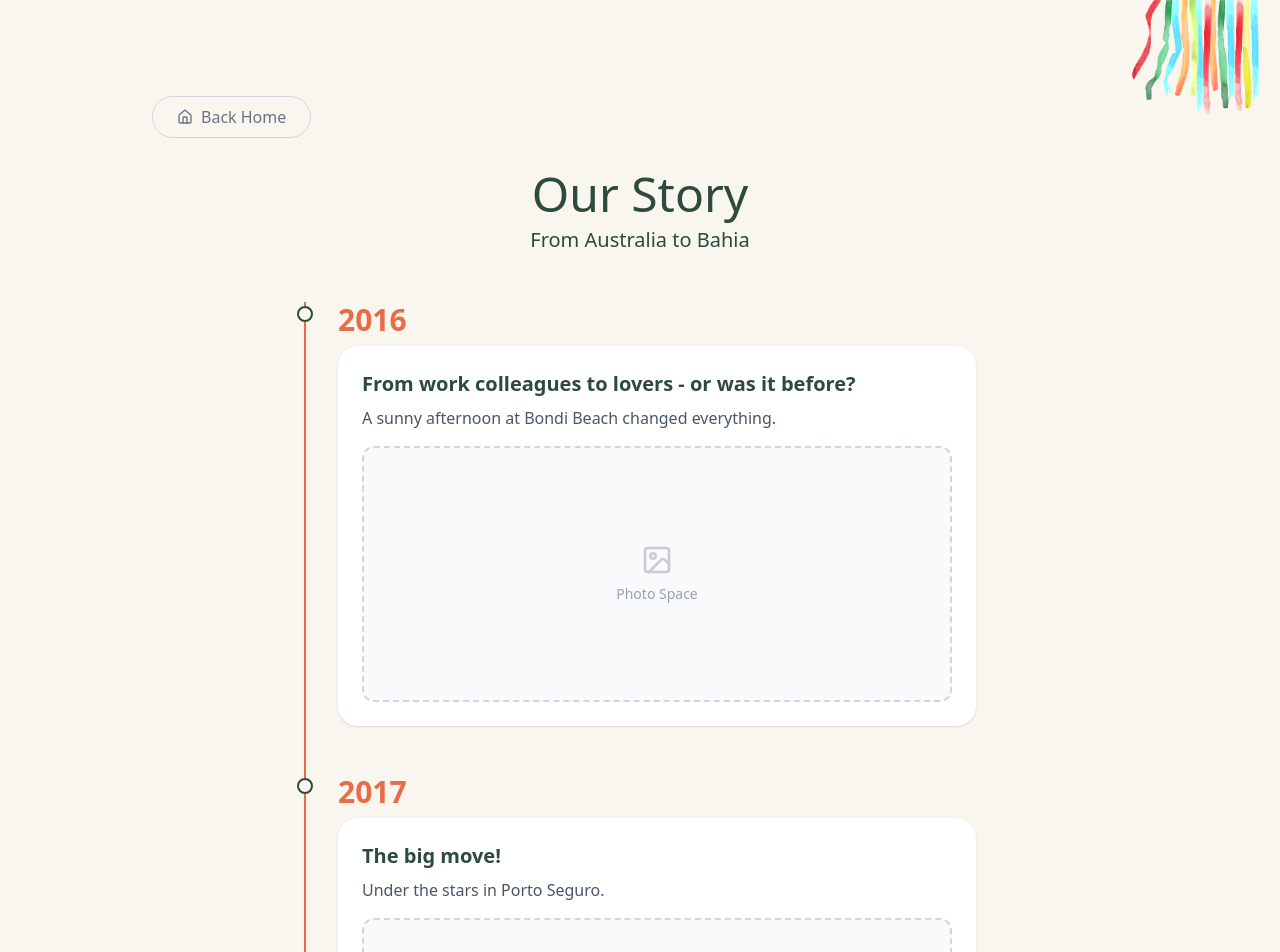
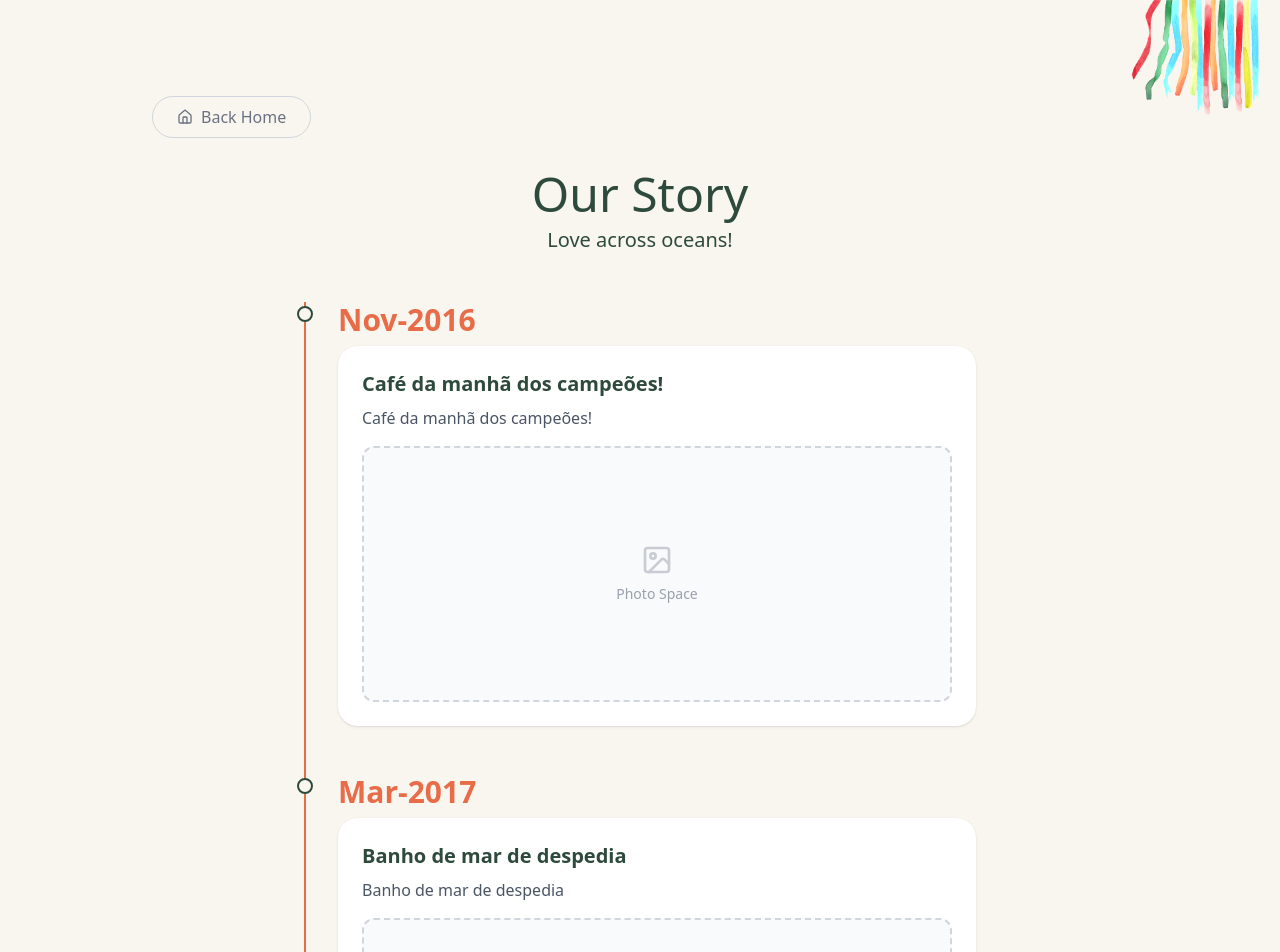
Before and after one commit to pnametala/wedding-gemini, a React (Vite) app: page /story in a window 1280 px wide. Shown: the top 952 px of the page. Built offline with nearby package versions, Linux system fonts and the light colour scheme.

Commit message:
timeline to use locale file

```diff
--- a/src/locales/locale.js
+++ b/src/locales/locale.js
@@ -4,7 +4,7 @@ export const CONTENT = {
         subtitle: "Porto Seguro - Bahia - Brazil",
         date: "19th September 2026",
         nav: {
-            story: { title: "Our Story", sub: "From Australia to Bahia" },
+            story: { title: "Our Story", sub: "Love across oceans!" },
             stay: { title: "Where to Stay", sub: "Hotels & Map" },
             dress: { title: "Dress Code", sub: "Tropical Formal" },
             faq: { title: "FAQ", sub: "Questions & Answers" },
@@ -57,7 +57,18 @@ export const CONTENT = {
             btn: "Ask Gemini",
             loading: "Consulting the locals...",
             intro: "Need a tip for Trancoso or Porto Seguro? Ask our AI expert!"
-        }
+        },
+        story: [
+            { year: "Nov-2016", title: "Café da manhã dos campeões!", desc: "Encontre-nos na praia para relaxar depois."},
+            { year: "Mar-2017", title: "Banho de mar de despedia", desc: "Encontre-nos na praia para curtir um ultimo dia do mar quentinho da Bahia."},
+            { year: "Mar-2017", title: "Banho de mar de despedia", desc: "Encontre-nos na praia para curtir um ultimo dia do mar quentinho da Bahia."},
+            { year: "Mar-2017", title: "Banho de mar de despedia", desc: "Encontre-nos na praia para curtir um ultimo dia do mar quentinho da Bahia."},
+            { year: "Mar-2017", title: "Banho de mar de despedia", desc: "Encontre-nos na praia para curtir um ultimo dia do mar quentinho da Bahia."},
+            { year: "Mar-2017", title: "Banho de mar de despedia", desc: "Encontre-nos na praia para curtir um ultimo dia do mar quentinho da Bahia."},
+            { year: "Mar-2017", title: "Banho de mar de despedia", desc: "Encontre-nos na praia para curtir um ultimo dia do mar quentinho da Bahia."},
+            { year: "Mar-2017", title: "Banho de mar de despedia", desc: "Encontre-nos na praia para curtir um ultimo dia do mar quentinho da Bahia."},
+            { year: "Mar-2017", title: "Banho de mar de despedia", desc: "Encontre-nos na praia para curtir um ultimo dia do mar quentinho da Bahia."}
+        ]
     },
     pt: {
         rsvp_btn: "Confirmar Presença",
@@ -120,6 +131,19 @@ export const CONTENT = {
             btn: "Perguntar Gemini",
             loading: "Consultando os locais...",
             intro: "Precisa de uma dica sobre Trancoso ou Porto Seguro? Pergunte à nossa IA!"
-        }
+        },
+        story: [
+            { year: "2016", title: "Quem precisa de tinder quando se tem a porta da rua?", desc: "Quem diria que um encontro casual às 8 da manha em frente ao prédio da Raissa em Niterói, seria o início de tudo? Entre as idas e vindas de barca de Niterói para o Rio, com conversas sobre festas e danças, combinada com mensagens interminaveis a noite sobre series e 'trabalho', acabamos aos poucos (ou muito rapido) encontramos mais coisas em comum do que inicialmente imaginavamos. Terminamos o ano oficializando um namoro, com uma viagem entre amigos e um desafio: o Pedro estava de malas prontas para a Austrália.."},
+            { year: "2017", title: "Todos os caminhos levam à Perth", desc: "O plano (meio louco) era um namoro à distância (com apenas 2 meses de namoro), mas o destino tinha outros planos. Apenas 6 semanas depois do Pedro decolar, a Raissa também aterrissou na Austrália! Foi o ano mais intenso: novos desafios, saudades de casa, ainda nos conhecendo como casal, mas sempre saíamos mais fortes e conectados com cada desafio. Em dezembro, montamos nosso primeiro  oficial."},
+            { year: "Mar-2017", title: "Banho de mar de despedia", desc: "Encontre-nos na praia para curtir um ultimo dia do mar quentinho da Bahia."},
+            { year: "Mar-2017", title: "Banho de mar de despedia", desc: "Encontre-nos na praia para curtir um ultimo dia do mar quentinho da Bahia."},
+            { year: "Mar-2017", title: "Banho de mar de despedia", desc: "Encontre-nos na praia para curtir um ultimo dia do mar quentinho da Bahia."},
+            { year: "Mar-2017", title: "Banho de mar de despedia", desc: "Encontre-nos na praia para curtir um ultimo dia do mar quentinho da Bahia."},
+            { year: "Mar-2017", title: "Banho de mar de despedia", desc: "Encontre-nos na praia para curtir um ultimo dia do mar quentinho da Bahia."},
+            { year: "Mar-2017", title: "Banho de mar de despedia", desc: "Encontre-nos na praia para curtir um ultimo dia do mar quentinho da Bahia."},
+            { year: "Mar-2017", title: "Banho de mar de despedia", desc: "Encontre-nos na praia para curtir um ultimo dia do mar quentinho da Bahia."}
+        ]
+
+
     }
 };
--- a/src/pages/StoryPage.jsx
+++ b/src/pages/StoryPage.jsx
@@ -9,21 +9,19 @@ export const StoryPage = ({ t, lang }) => (
         <SectionHeader title={t.nav.story.title} sub={t.nav.story.sub} />
         <div className="max-w-2xl mx-auto border-l-2 border-[var(--color-secondary)] pl-8 text-left space-y-12 relative">
             {[
-                { year: '2016', title: { en: "From work colleagues to lovers - or was it before?", pt: "De colegas de trabalho à namorados (ou será que foi antes?)" }, desc: { en: "A sunny afternoon at Bondi Beach changed everything.", pt: "Uma tarde ensolarada em Bondi mudou tudo." } },
-                { year: '2017', title: { en: "The big move!", pt: "A grande mudança!" }, desc: { en: "Under the stars in Porto Seguro.", pt: "Sob as estrelas em Porto Seguro." } },
-                { year: '2018', title: { en: "The first trips", pt: "As primeiras viagens!" }, desc: { en: "Under the stars in Porto Seguro.", pt: "Sob as estrelas em Porto Seguro." } },
-                { year: '2019', title: { en: "xxx", pt: "xxx" }, desc: { en: "Our biggest adventure yet!", pt: "Nossa maior aventura!" }, color: true },
-                { year: '2020', title: { en: "Lockdown", pt: "A bolha da Australia" }, desc: { en: "Our biggest adventure yet!", pt: "Nossa maior aventura!" }, color: true },
-                { year: '2021', title: { en: "Our first home!", pt: "Nosso cantinho" }, desc: { en: "Our biggest adventure yet!", pt: "Nossa maior aventura!" }, color: true },
-                { year: '2022', title: { en: "Love for Disney!", pt: "Amor pela Disney!" }, desc: { en: "Our biggest adventure yet!", pt: "Nossa maior aventura!" }, color: true },
-                { year: '2023', title: { en: "Frozen Hearts", pt: "Coração de gelo!" }, desc: { en: "Our biggest adventure yet!", pt: "Nossa maior aventura!" }, color: true },
-                { year: '2024', title: { en: "The Proposal!", pt: "O Pedido :)" }, desc: { en: "Our biggest adventure yet!", pt: "Nossa maior aventura!" }, color: true },
-                { year: '2025', title: { en: "Planning & Trips", pt: "Viajando e Planejando" }, desc: { en: "Our biggest adventure yet!", pt: "Nossa maior aventura!" }, color: true },
-                { year: '2026', title: { en: "The Wedding!", pt: "O Casamento" }, desc: { en: "Our biggest adventure yet!", pt: "Nossa maior aventura!" }, color: true }
+                { year: { en: t.story[0].year, pt: t.story[0].year}, title: { en: t.story[0].title, pt: t.story[0].title}, desc: { en: t.story[0].title, pt: t.story[0].title} },
+                { year: { en: t.story[1].year, pt: t.story[1].year}, title: { en: t.story[1].title, pt: t.story[1].title}, desc: { en: t.story[1].title, pt: t.story[1].title} },
+                { year: { en: t.story[2].year, pt: t.story[2].year}, title: { en: t.story[2].title, pt: t.story[2].title}, desc: { en: t.story[2].title, pt: t.story[2].title} },
+                { year: { en: t.story[3].year, pt: t.story[3].year}, title: { en: t.story[3].title, pt: t.story[3].title}, desc: { en: t.story[3].title, pt: t.story[3].title} },
+                { year: { en: t.story[4].year, pt: t.story[4].year}, title: { en: t.story[4].title, pt: t.story[4].title}, desc: { en: t.story[4].title, pt: t.story[4].title} },
+                { year: { en: t.story[5].year, pt: t.story[5].year}, title: { en: t.story[5].title, pt: t.story[5].title}, desc: { en: t.story[5].title, pt: t.story[5].title} },
+                { year: { en: t.story[6].year, pt: t.story[6].year}, title: { en: t.story[6].title, pt: t.story[6].title}, desc: { en: t.story[6].title, pt: t.story[6].title} },
+                { year: { en: t.story[7].year, pt: t.story[7].year}, title: { en: t.story[7].title, pt: t.story[7].title}, desc: { en: t.story[7].title, pt: t.story[7].title} },
+                { year: { en: t.story[8].year, pt: t.story[8].year}, title: { en: t.story[8].title, pt: t.story[8].title}, desc: { en: t.story[8].title, pt: t.story[8].title} }
             ].map((item, idx) => (
                 <div key={idx} className="relative">
                     <div className="absolute -left-[41px] top-1 w-4 h-4 bg-[var(--color-bg)] border-2 border-[var(--color-primary)] rounded-full"></div>
-                    <div className={`font-[var(--font-heading)] text-3xl font-bold mb-2 ${item.color ? 'text-[var(--color-primary)]' : 'text-[var(--color-secondary)]'}`}>{item.year}</div>
+                    <div className={`font-[var(--font-heading)] text-3xl font-bold mb-2 ${item.color ? 'text-[var(--color-primary)]' : 'text-[var(--color-secondary)]'}`}>{item.year[lang]}</div>
                     <div className="bg-white p-6 rounded-[20px] shadow-sm">
                         <h4 className="text-xl font-bold mb-2">{item.title[lang]}</h4>
                         <p className="text-gray-600 mb-4">{item.desc[lang]}</p>
```
